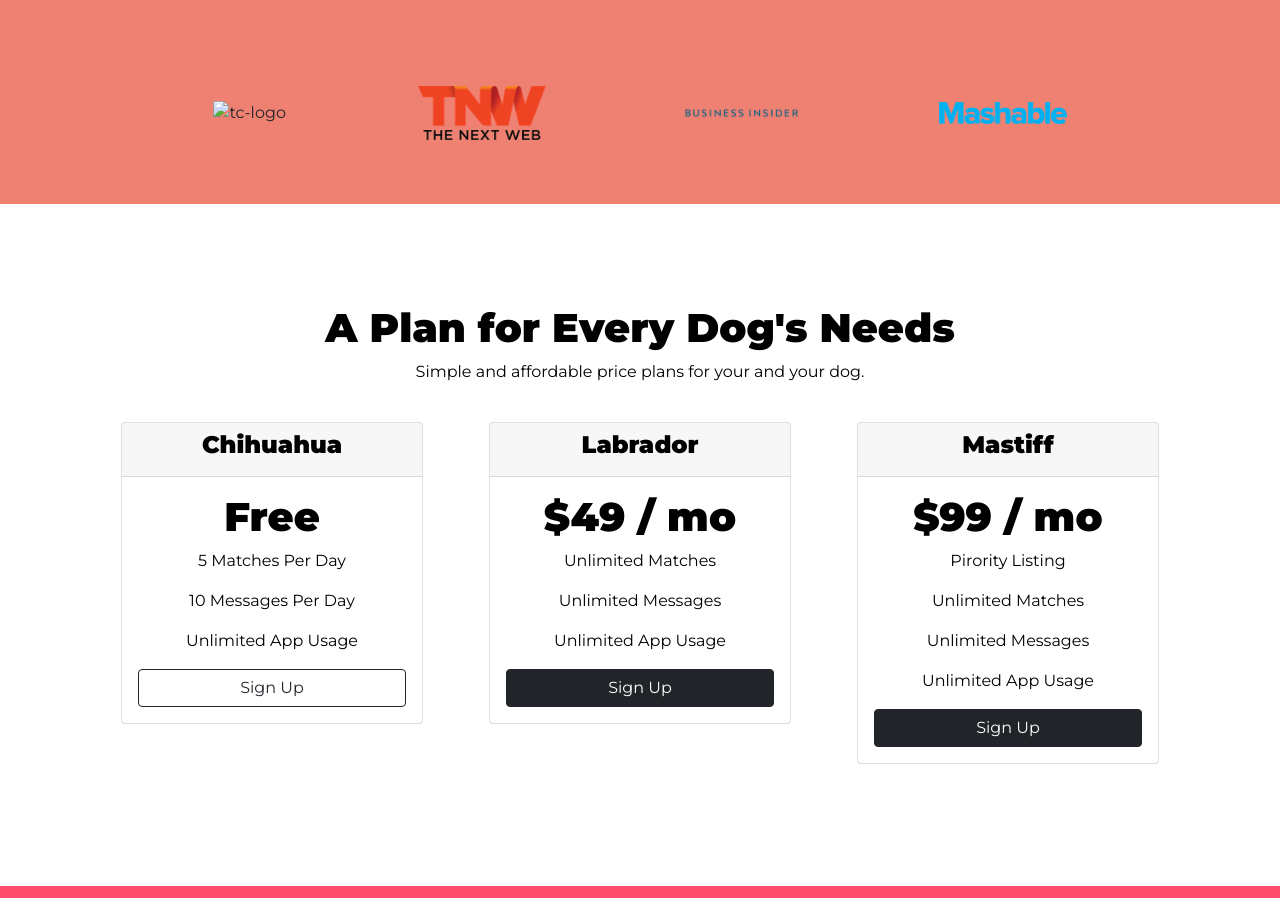
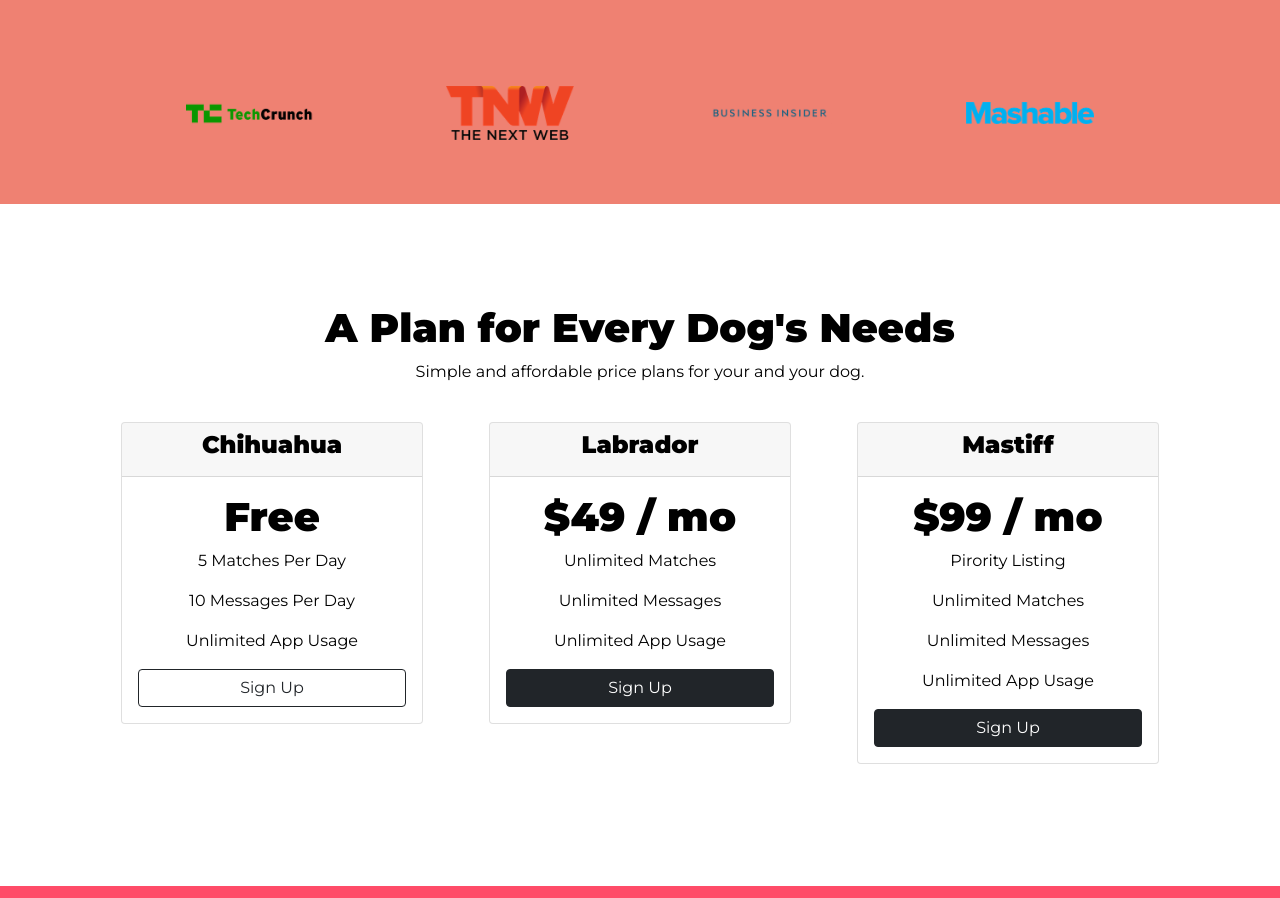
Before and after one commit to ynikhily/Loverador, a plain HTML site: page index.html in a window 1280 px wide. Shown: the part 1144-2042 px from the top of the page. Drawn offline with nearby package versions, Linux system fonts and the light colour scheme.

Commit message:
update index page

```diff
--- a/index.html
+++ b/index.html
@@ -123,7 +123,7 @@
   <!-- Press -->
 
   <section id="press">
-    <img class="press-image" src="images/techcrunch.png" alt="tc-logo">
+    <img class="press-image" src="images/crunch.png" alt="tc-logo">
     <img class="press-image" src="images/tnw.png" alt="tnw-logo">
     <img class="press-image" src="images/bizinsider.png" alt="biz-insider-logo">
     <img class="press-image" src="images/mashable.png" alt="mashable-logo">
```
